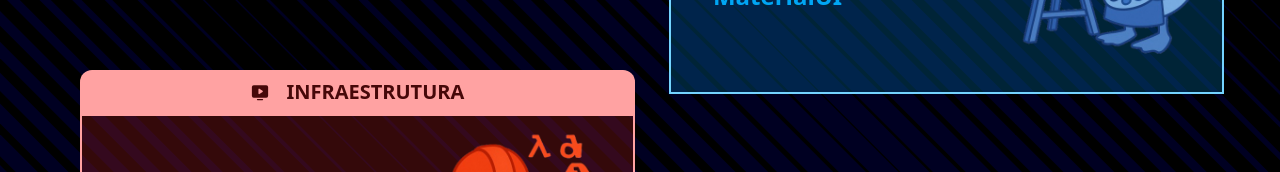
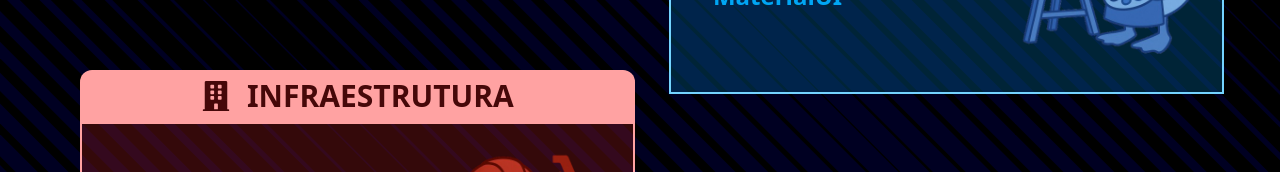
Before and after one commit to tjfaccipieri/tjfaccipieri-portfolio, a React (Vite) app: page / in a window 1280 px wide. Shown: the part 2250-2422 px from the top of the page. Built offline with nearby package versions, Linux system fonts and the light colour scheme.

Commit message:
skills feita

```diff
--- a/src/components/Skills.tsx
+++ b/src/components/Skills.tsx
@@ -1,4 +1,4 @@
-import { FaNodeJs, FaServer } from 'react-icons/fa';
+import { FaBuilding, FaNodeJs, FaServer } from 'react-icons/fa';
 import { GrDeploy } from 'react-icons/gr';
 import { PiMonitorPlayFill, PiNetworkFill } from 'react-icons/pi';
 import {
@@ -8,9 +8,9 @@ import {
   SiReact,
   SiSpring,
 } from 'react-icons/si';
-import patoback from '../assets/ChatGPT Image 14 de jul. de 2025, 16_57_18.png'
-import patofront from '../assets/patofront.png'
-import patoinfra from '../assets/patoinfra.png'
+import patoback from '../assets/patoback.png';
+import patofront from '../assets/patofront.png';
+import patoinfra from '../assets/patoinfra.png';
 
 function Skills() {
   return (
@@ -38,7 +38,7 @@ function Skills() {
                 Python | Django | Flask
               </li>
             </ul>
-            <img src={patoback} alt="" className='h-72' />
+            <img src={patoback} alt="" className="h-72" />
           </div>
         </div>
 
@@ -47,7 +47,7 @@ function Skills() {
             <PiMonitorPlayFill />
             Frontend
           </p>
-          <div className=" border-2 border-sky-300 bg-sky-800/40 px-4 py-2 flex gap-2 items-center justify-around">
+          <div className="border-2 border-sky-300 bg-sky-800/40 px-4 py-2 flex gap-2 items-center justify-around">
             <ul className="flex flex-col gap-2 text-2xl items-center font-semibold text-sky-500">
               <li className=" flex items-center gap-2">
                 <SiHtml5 /> HTML | CSS | JavaScript
@@ -59,13 +59,13 @@ function Skills() {
                 <SiReact /> Tailwind | Bootstrap | MaterialUI
               </li>
             </ul>
-            <img src={patofront} alt="" className='h-72' />
+            <img src={patofront} alt="" className="h-72" />
           </div>
         </div>
 
         <div className="w-4/9 ml-16 -mt-16">
-          <p className="uppercase text-xl font-bold p-2 rounded-t-xl bg-red-300 text-red-950 flex justify-center items-center gap-4">
-            <PiMonitorPlayFill />
+          <p className="uppercase text-3xl font-bold p-2 rounded-t-xl bg-red-300 text-red-950 flex justify-center items-center gap-4">
+            <FaBuilding />
             InfraEstrutura
           </p>
           <div className=" border-2 border-red-300 bg-red-900/40 px-4 py-2 flex gap-2 items-center justify-around">
@@ -80,7 +80,7 @@ function Skills() {
                 <GrDeploy /> CI/CD
               </li>
             </ul>
-            <img src={patoinfra} alt="" className='h-72' />
+            <img src={patoinfra} alt="" className="h-72" />
           </div>
         </div>
       </div>
```
Also changed, not shown: src/assets/patoinfra.png, 1 other file (tests, documents, lock files or other folders).
